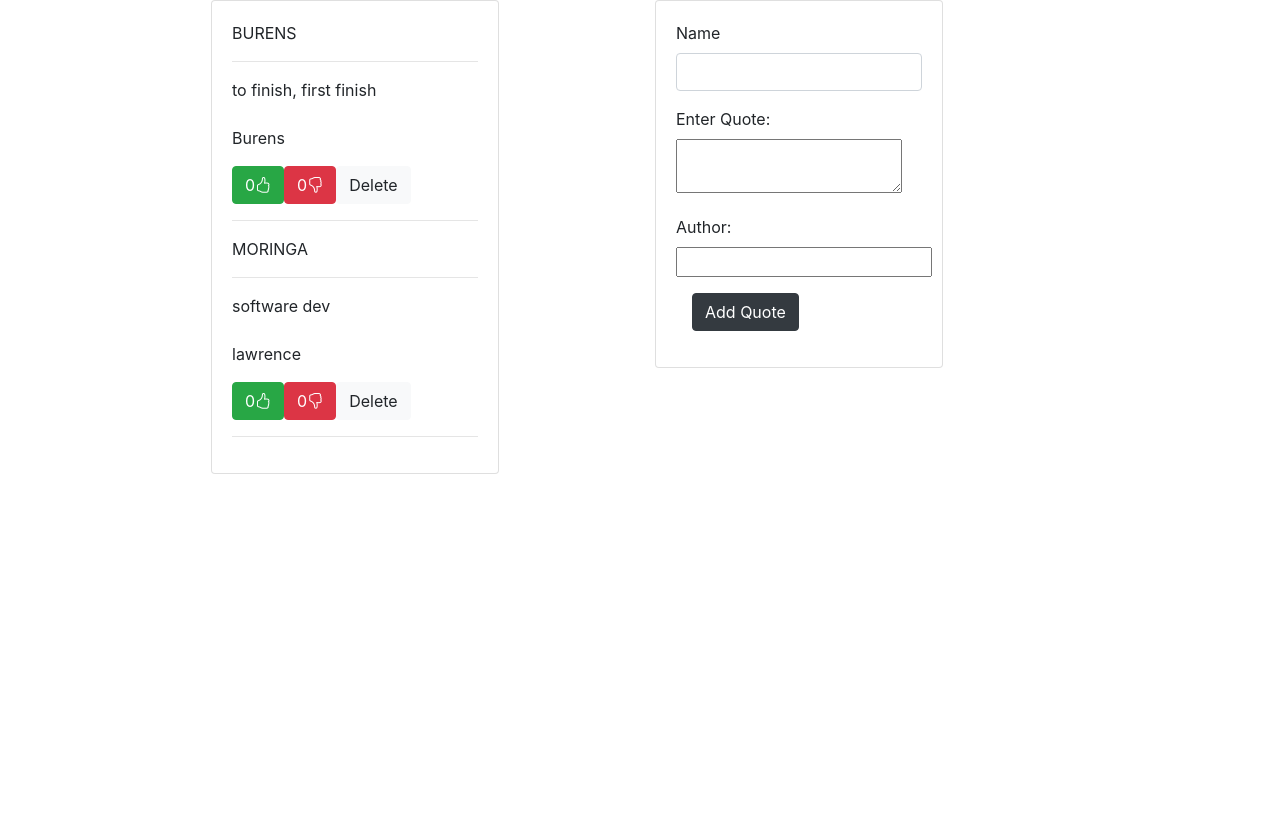
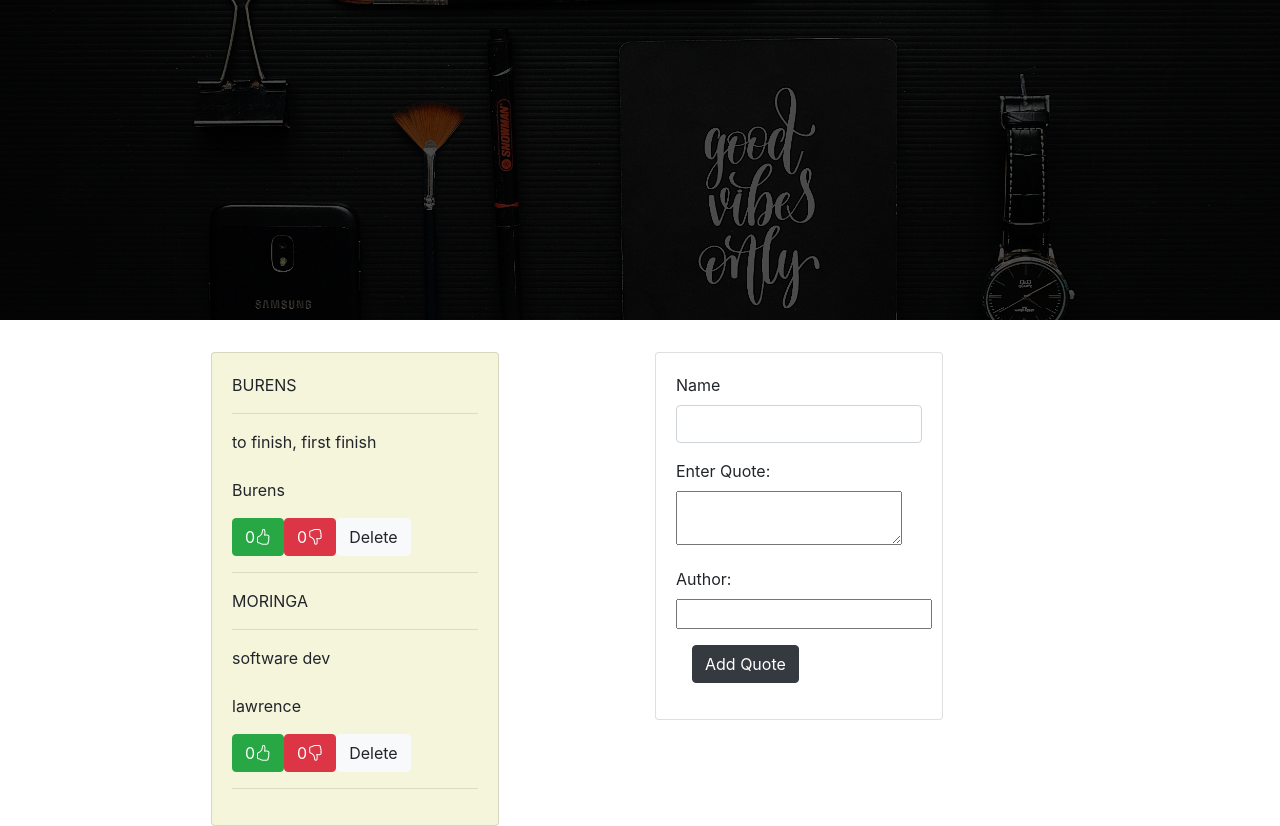
Before and after one commit to Burence1/Quotes, an Angular app: page / in a window 1280 px wide. Before the commit the page ends 800 px from the top, so only its background shows below. Built offline with nearby package versions, Linux system fonts and the light colour scheme.

Commit message:
add header

```diff
--- a/src/app/app.component.html
+++ b/src/app/app.component.html
@@ -1,4 +1,5 @@
 <!-- <app-header></app-header> -->
 <!-- <app-form></app-form> -->
+<app-header></app-header>
 <app-quote></app-quote>
 <!-- <router-outlet></router-outlet> -->
--- a/src/app/app.module.ts
+++ b/src/app/app.module.ts
@@ -7,13 +7,15 @@ import { QuoteComponent } from './quote/quote/quote.component';
 import { QuoteDetailsComponent } from './quote-details/quote-details/quote-details.component';
 import { FormComponent } from './form/form/form.component';
 import { FormsModule } from '@angular/forms';
+import { HeaderComponent } from './header/header/header.component';
 
 @NgModule({
   declarations: [
     AppComponent,
     QuoteComponent,
     QuoteDetailsComponent,
-    FormComponent
+    FormComponent,
+    HeaderComponent
   ],
   imports: [
     BrowserModule,
--- /dev/null
+++ b/src/app/header/header/header.component.css
@@ -0,0 +1,6 @@
+.jumbotron{
+  background: linear-gradient(rgba(0, 0, 0, 0.7), rgba(0, 0, 0, 0.7)), url(./../../../assets/1.jpg);
+  background-size: cover;
+  background-position: center;
+  height: 20em;
+}
--- /dev/null
+++ b/src/app/header/header/header.component.html
@@ -0,0 +1,4 @@
+<div class="jumbotron jumbotron-fluid">
+  <div class="container">
+  </div>
+</div>
--- /dev/null
+++ b/src/app/header/header/header.component.ts
@@ -0,0 +1,15 @@
+import { Component, OnInit } from '@angular/core';
+
+@Component({
+  selector: 'app-header',
+  templateUrl: './header.component.html',
+  styleUrls: ['./header.component.css']
+})
+export class HeaderComponent implements OnInit {
+
+  constructor() { }
+
+  ngOnInit(): void {
+  }
+
+}
--- a/src/app/quote-details/quote-details/quote-details.component.html
+++ b/src/app/quote-details/quote-details/quote-details.component.html
@@ -1,4 +1,9 @@
-<p>{{quotes.author}}</p>
-<button class="btn btn-success"  id="like" (click)='likebtn()'>{{quotes.likes}}<i class="bi bi-hand-thumbs-up"></i></button>
-<button class="btn btn-danger" id="dislike" (click)='dislikebtn()'>{{quotes.dislikes}}<i class="bi bi-hand-thumbs-down"></i></button>
-<button class="btn btn-light" (click)='deleteQuote(true)'>Delete</button><hr>
+<div>
+  <p>{{quotes.author}}</p>
+<button class="btn btn-success" id="like" (click)='likebtn()'>{{quotes.likes}}<i
+    class="bi bi-hand-thumbs-up"></i></button>
+<button class="btn btn-danger" id="dislike" (click)='dislikebtn()'>{{quotes.dislikes}}<i
+    class="bi bi-hand-thumbs-down"></i></button>
+<button class="btn btn-light" (click)='deleteQuote(true)'>Delete</button>
+<hr>
+</div>
--- a/src/app/quote/quote/quote.component.css
+++ b/src/app/quote/quote/quote.component.css
@@ -1,5 +1,6 @@
 .card{
   margin-left: auto;
   margin-right: auto;
+  background-color: beige;
   /* margin-top: 5em; */
 }
```
Also changed, not shown: src/assets/1.jpg, 1 other file (tests, documents, lock files or other folders).
